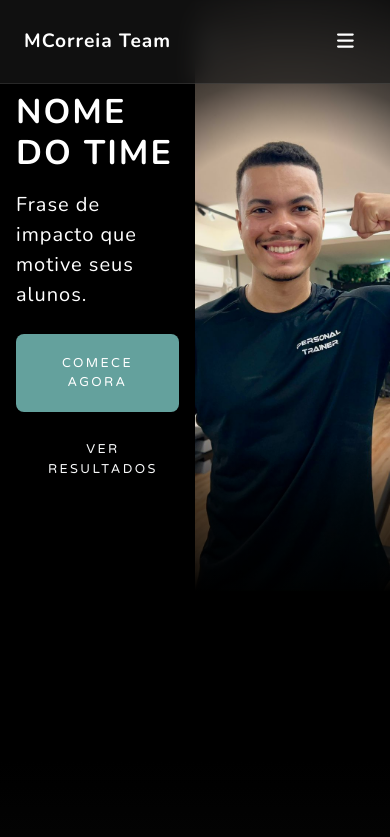
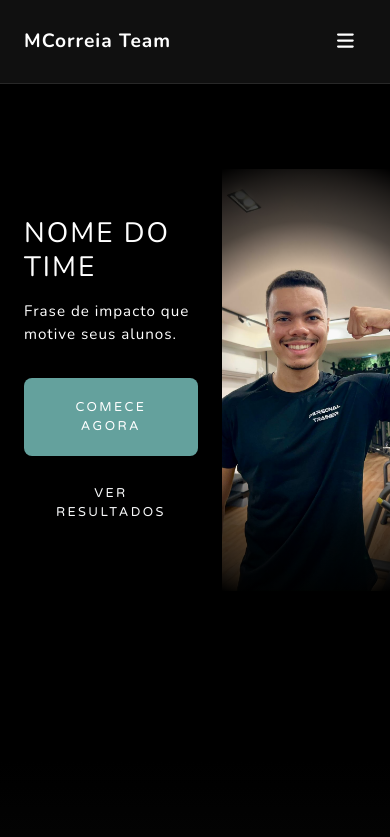
Before and after one commit to Vitorlocorreia/SPersonal, a plain HTML site: page index.html in a window 390 px wide. Shown: the top 837 px of the page. Drawn offline with nearby package versions, Linux system fonts and the light colour scheme.

Commit message:
Add files via upload

```diff
--- a/index.html
+++ b/index.html
@@ -139,40 +139,77 @@
 
 <!-- HERO -->
 <header class="hero">
-  <div class="container-fluid p-0">
-    <div class="row g-0 align-items-center hero-row">
+  <div class="hero-inner d-flex align-items-center">
 
     <!-- Texto -->
-      <div class="col-6 col-lg-6 hero-content text-white d-flex flex-column justify-content-center px-3">
-        <h1 class="hero-title display-4 fw-bold mb-3 reveal" style="letter-spacing: 2px;">NOME DO TIME</h1>
-        <p class="hero-lead mb-4 reveal">Frase de impacto que motive seus alunos.</p>
-        <div class="d-flex gap-2 reveal flex-wrap">
+    <div class="hero-content text-white">
+      <h1 class="hero-title reveal" style="letter-spacing: 2px;">NOME DO TIME</h1>
+      <p class="hero-lead reveal">Frase de impacto que motive seus alunos.</p>
+      <div class="hero-buttons d-flex gap-2 flex-wrap reveal">
         <a class="btn btn-primary btn-lg" href="#plans">Comece Agora</a>
         <a class="btn btn-outline-light btn-lg" href="#alunos">Ver Resultados</a>
       </div>
     </div>
 
-      <!-- Imagem -->
-      <div class="col-6 col-lg-6 hero-image reveal"></div>
+    <!-- Imagem com vinheta -->
+    <div class="hero-image"></div>
 
-    </div>
   </div>
 </header>
 
 <style>
+/* Container principal */
 .hero {
   min-height: 90vh;
   overflow: hidden;
   background-color: #000;
 }
 
+/* Flex interno */
+.hero-inner {
+  display: flex;
+  flex-direction: row;
+  align-items: center;
+  justify-content: space-between;
+  min-height: 90vh;
+  width: 100%;
+}
+
+/* Texto */
+.hero-content {
+  flex: 1 1 60%;
+  padding: 2rem 3rem;
+  display: flex;
+  flex-direction: column;
+  justify-content: center;
+  z-index: 2;
+}
+
+.hero-title {
+  font-size: 3rem;
+  margin-bottom: 1rem;
+  text-shadow: 0 2px 10px rgba(0,0,0,0.8);
+}
+
+.hero-lead {
+  font-size: 1.25rem;
+  margin-bottom: 2rem;
+  opacity: 0.9;
+}
+
+/* Botões */
+.hero-buttons a {
+  min-width: 150px;
+}
+
+/* Imagem com vinheta */
 .hero-image {
-  position: relative;
+  flex: 1 1 40%;
+  min-height: 90vh;
   background-image: url('assets/img/Foto.jpg');
   background-size: cover;
   background-position: center;
-  min-height: 90vh;
-  z-index: 1;
+  position: relative;
 }
 
 .hero-image::after {
@@ -187,14 +224,10 @@
     rgba(0,0,0,1) 100%
   );
   pointer-events: none;
-  z-index: 2;
+  z-index: 1;
 }
 
-.hero-content {
-  min-height: 90vh;
-  background: linear-gradient(to right, #000000 100%, #000000 100%);
-}
-
+/* Animações fade + slide */
 .reveal {
   opacity: 0;
   transform: translateY(30px);
@@ -206,30 +239,70 @@
   transform: translateY(0);
 }
 
+/* Mobile */
+@media (max-width: 992px) {
+  .hero-inner {
+    flex-direction: row; /* Mantém lado a lado */
+  }
+
+  .hero-content {
+    flex: 1 1 55%;
+    padding: 2rem;
+  }
+
   .hero-title {
-  text-shadow: 0 2px 10px rgba(0,0,0,0.8);
+    font-size: 2rem;
   }
 
   .hero-lead {
-  font-size: 1.25rem;
-  opacity: 0.9;
+    font-size: 1rem;
   }
 
-/* Mobile */
-@media (max-width: 992px) {
-  .hero-row {
-    flex-wrap: nowrap; /* evita quebrar para baixo */
+  .hero-image {
+    flex: 1 1 45%;
+    min-height: 60vh;
+  }
 }
 
-  .hero-content, .hero-image {
-    min-height: 70vh; /* ajusta altura para mobile */
+@media (max-width: 576px) {
+  .hero-content {
+    flex: 1 1 50%;
+    padding: 1.5rem;
   }
 
-  .hero-content {
-    padding: 2rem 1rem;
+  .hero-image {
+    flex: 1 1 50%;
+    min-height: 50vh;
+  }
+
+  .hero-title {
+    font-size: 1.75rem;
+  }
+
+  .hero-lead {
+    font-size: 0.95rem;
   }
 }
 </style>
+
+<script>
+// Função de reveal ao scroll
+function revealOnScroll() {
+  const reveals = document.querySelectorAll('.reveal');
+  for (let i = 0; i < reveals.length; i++) {
+    const windowHeight = window.innerHeight;
+    const elementTop = reveals[i].getBoundingClientRect().top;
+    const revealPoint = 150; // ajuste de quando aparece
+    if (elementTop < windowHeight - revealPoint) {
+      reveals[i].classList.add('active');
+    }
+  }
+}
+
+window.addEventListener('scroll', revealOnScroll);
+window.addEventListener('load', revealOnScroll);
+</script>
+
 
 
 
```
Lines whose indentation alone changed are shown as unchanged.
